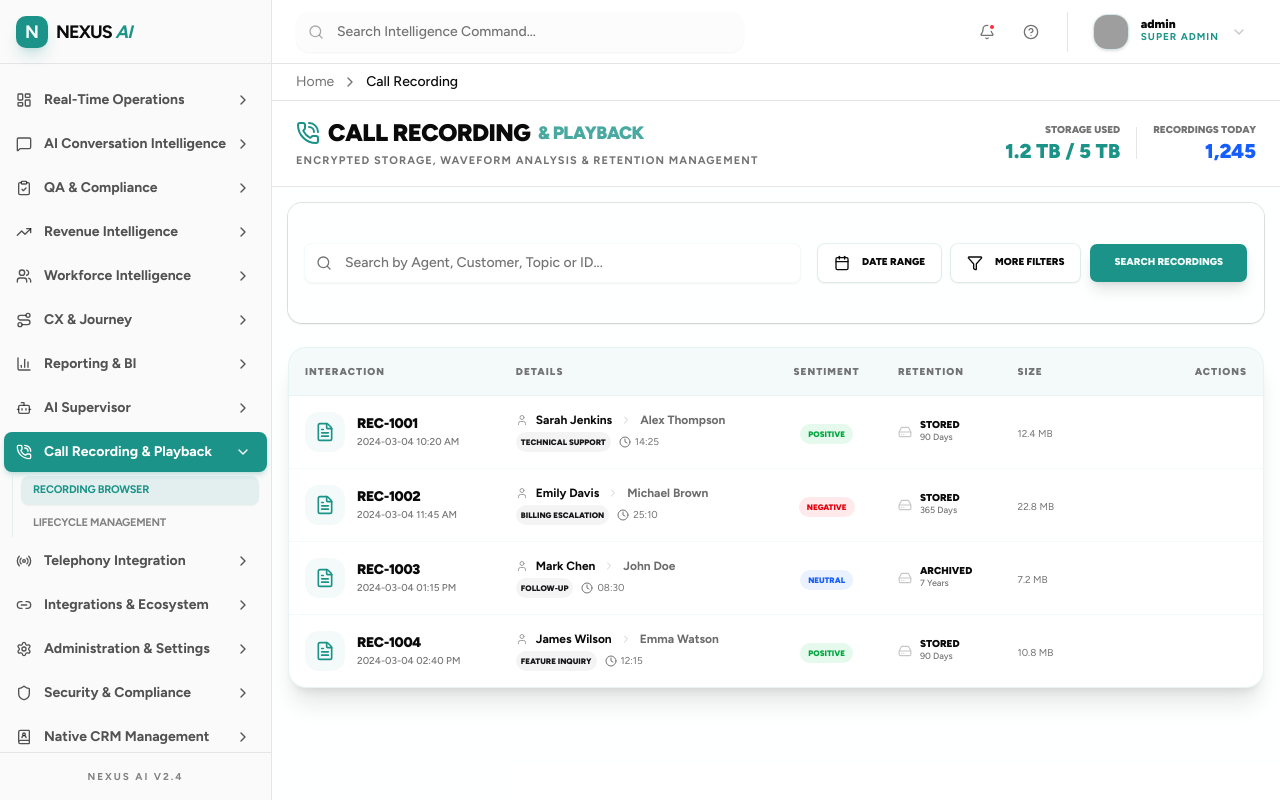
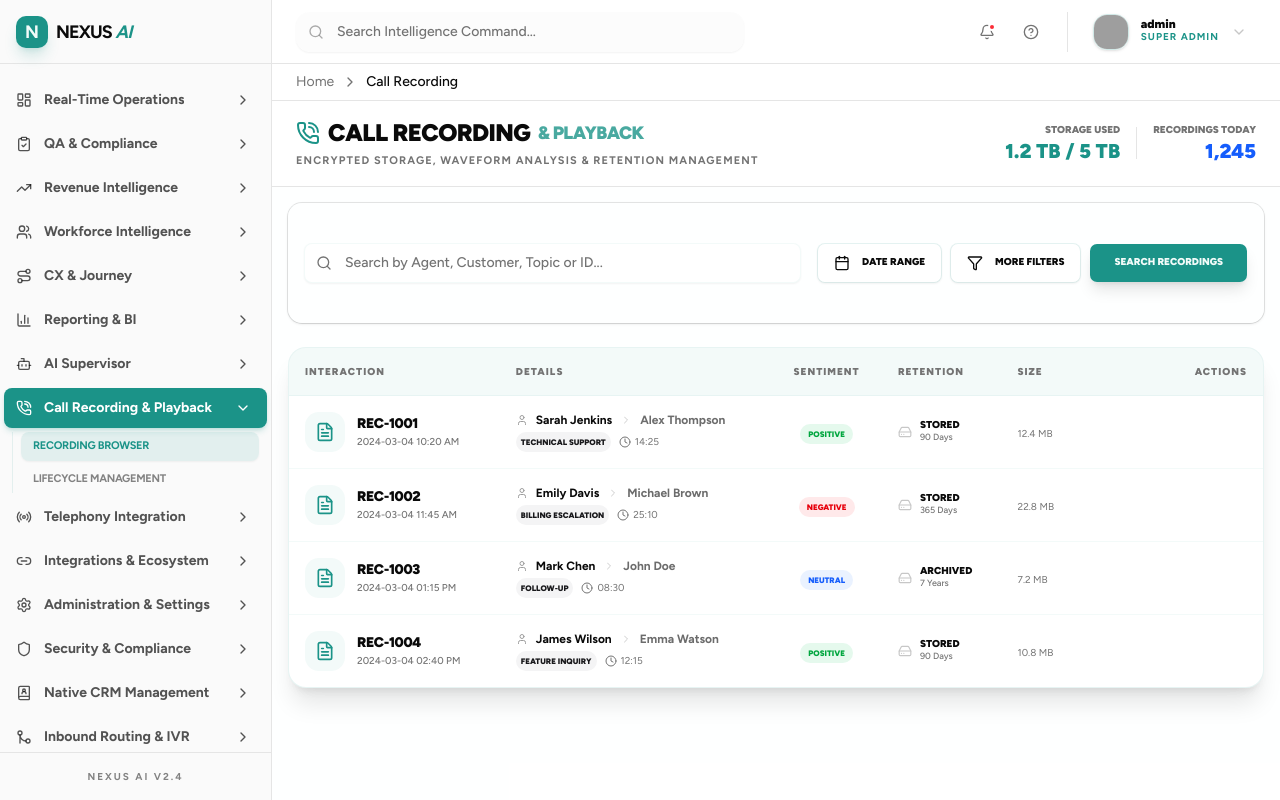
Before and after one commit to clickmaster4285/Nexus-AI, a Next.js app in the folder frontend/: page /recording-playback/browser in a window 1280 px wide. Built offline with nearby package versions, Linux system fonts and the light colour scheme; grey boxes are pictures that could not be loaded.

Commit message:
minimize the sidebar

```diff
--- a/frontend/components/layout/Sidebar.jsx
+++ b/frontend/components/layout/Sidebar.jsx
@@ -26,16 +26,6 @@ const allModules = [
       { name: "Supervisor Tools", route: "/realtime-operation/supervisor" },
       { name: "Wallboards", route: "/realtime-operation/wallboards" },
       { name: "Alerts Engine", route: "/realtime-operation/alerts" },
-    ]
-  },
-  {
-    id: "M02",
-    name: "AI Conversation Intelligence",
-    route: "/ai-conversation",
-    icon: MessageSquare,
-    subItems: [
-      { name: "Bulk Search", route: "/ai-conversation/search" },
-      { name: "Analytics Library", route: "/ai-conversation/analytics" },
     ]
   },
   {
@@ -106,7 +96,18 @@ const allModules = [
       { name: "Live Monitor", route: "/supervisor-ai/monitor" },
       { name: "Whisper Coaching", route: "/supervisor-ai/coaching" },
       { name: "Queue Health", route: "/supervisor-ai/queues" },
-      { name: "Interactions", route: "/supervisor-ai/interactions" }
+      { name: "Interactions", route: "/supervisor-ai/interactions" },
+      {
+        name: "AI Conversation",
+        id: "conversation_sub",
+        isNested: true,
+        icon: MessageSquare,
+        route: "/ai-conversation",
+        items: [
+          { name: "Bulk Search", route: "/ai-conversation/search" },
+          { name: "Analytics Library", route: "/ai-conversation/analytics" },
+        ]
+      }
     ]
   },
   {
@@ -141,6 +142,19 @@ const allModules = [
       { name: "CRM Connectors", route: "/integrations-ecosystem/crm" },
       { name: "Webhooks", route: "/integrations-ecosystem/webhooks" },
       { name: "API Management", route: "/integrations-ecosystem/api" },
+      {
+        name: "Asterisk",
+        id: "asterisk_sub",
+        isNested: true,
+        icon: Cpu,
+        route: "/asterisk-config",
+        items: [
+          { name: "AMI/ARI Config", route: "/asterisk-config/connection" },
+          { name: "PJSIP Trunks", route: "/asterisk-config/trunks" },
+          { name: "WebRTC Gateway", route: "/asterisk-config/webrtc" },
+          { name: "Dialplan Mapping", route: "/asterisk-config/dialplan" },
+        ]
+      }
     ]
   },
   {
@@ -252,18 +266,6 @@ const allModules = [
     ]
   },
   {
-    id: "M21",
-    name: "Asterisk Deep-Dive",
-    route: "/asterisk-config",
-    icon: Cpu,
-    subItems: [
-      { name: "AMI/ARI Config", route: "/asterisk-config/connection" },
-      { name: "PJSIP Trunks", route: "/asterisk-config/trunks" },
-      { name: "WebRTC Gateway", route: "/asterisk-config/webrtc" },
-      { name: "Dialplan Mapping", route: "/asterisk-config/dialplan" },
-    ]
-  },
-  {
     id: "M22",
     name: "Script & KB Builder",
     route: "/scripts-kb",
@@ -345,6 +347,9 @@ function SidebarContent() {
     const activeModule = filteredModules.find(m =>
       pathname.startsWith(m.route) ||
       (m.subItems && m.subItems.some(si => {
+        if (si.items) {
+           return pathname.startsWith(si.route);
+        }
         const [siPath, siQuery] = si.route.split("?");
         return pathname === siPath && searchParams.get("tab") === (siQuery ? siQuery.split("=")[1] : null);
       }))
@@ -367,6 +372,7 @@ function SidebarContent() {
   };
 
   const isActive = (route) => {
+    if (!route) return false;
     if (route.includes("?")) {
       const [path, query] = route.split("?");
       const tabParam = query.split("=")[1];
@@ -398,7 +404,7 @@ function SidebarContent() {
             return (
               <div key={module.id} className="space-y-1">
                 <Link
-                  href={module.route}
+                  href={module.route || "#"}
                   onClick={() => {
                     toggleModule(module.id);
                   }}
@@ -432,6 +438,47 @@ function SidebarContent() {
                 {expanded && module.subItems && (
                   <div className="ml-4 pl-2 border-l border-primary/10 mt-1 space-y-1 animate-in slide-in-from-left-2 duration-200">
                     {module.subItems.map((subItem) => {
+                      if (subItem.isNested) {
+                        const subExpanded = userToggledModules[subItem.id] !== undefined
+                          ? userToggledModules[subItem.id]
+                          : pathname.startsWith(subItem.route);
+                        const SubIcon = subItem.icon;
+
+                        return (
+                          <div key={subItem.id} className="space-y-1">
+                            <button
+                               onClick={() => setUserToggledModules(p => ({...p, [subItem.id]: !subExpanded}))}
+                               className={`flex w-full items-center justify-between rounded-md px-3 py-1.5 text-[12px] font-bold uppercase tracking-tight transition-colors ${pathname.startsWith(subItem.route)
+                                ? "text-primary bg-primary/5 shadow-sm shadow-primary/5"
+                                : "text-sidebar-foreground/50 hover:bg-sidebar-accent"
+                                }`}
+                            >
+                               <div className="flex items-center gap-2">
+                                  <SubIcon className="h-3 w-3" />
+                                  <span>{subItem.name}</span>
+                               </div>
+                               {subExpanded ? <ChevronDown className="h-3 w-3" /> : <ChevronRight className="h-3 w-3" />}
+                            </button>
+                            {subExpanded && subItem.items && (
+                               <div className="ml-3 pl-2 border-l border-primary/10 space-y-1 animate-in slide-in-from-left-1">
+                                  {subItem.items.map(ssi => (
+                                     <Link
+                                        key={ssi.route}
+                                        href={ssi.route}
+                                        className={`block rounded-md px-3 py-1 text-[11px] font-bold transition-colors ${isActive(ssi.route)
+                                          ? "text-primary bg-primary/5"
+                                          : "text-sidebar-foreground/40 hover:text-sidebar-foreground/70"
+                                          }`}
+                                     >
+                                        {ssi.name}
+                                     </Link>
+                                  ))}
+                               </div>
+                            )}
+                          </div>
+                        )
+                      }
+
                       const subActive = isActive(subItem.route);
                       return (
                         <Link
--- a/frontend/lib/auth.js
+++ b/frontend/lib/auth.js
@@ -14,7 +14,7 @@ export const USER_PROFILES = {
     id: "supervisor",
     label: "Supervisor",
     description: "Team performance, real-time monitoring, and QA coaching.",
-    image: "https://images.unsplash.com/photo-1573496359142-b8d87734a5a2?q=80&w=800&auto=format&fit=crop",
+    image: "https://images.unsplash.com/photo-1519085360753-af0119f7cbe7?q=80&w=800&auto=format&fit=crop",
     testCredentials: {
       email: "supervisor@nexus-ai.com",
       password: "password123"
```
Also changed, not shown: 1 other file (tests, documents, lock files or other folders).
